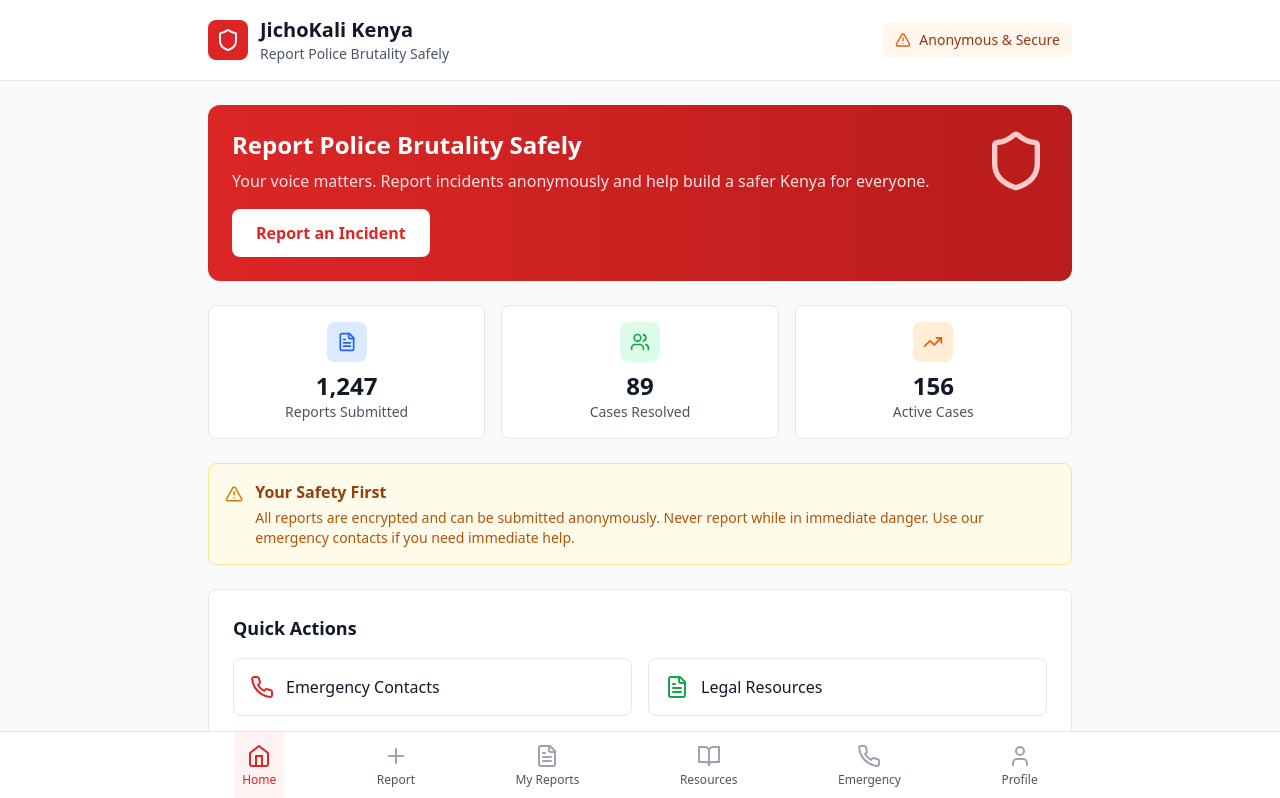
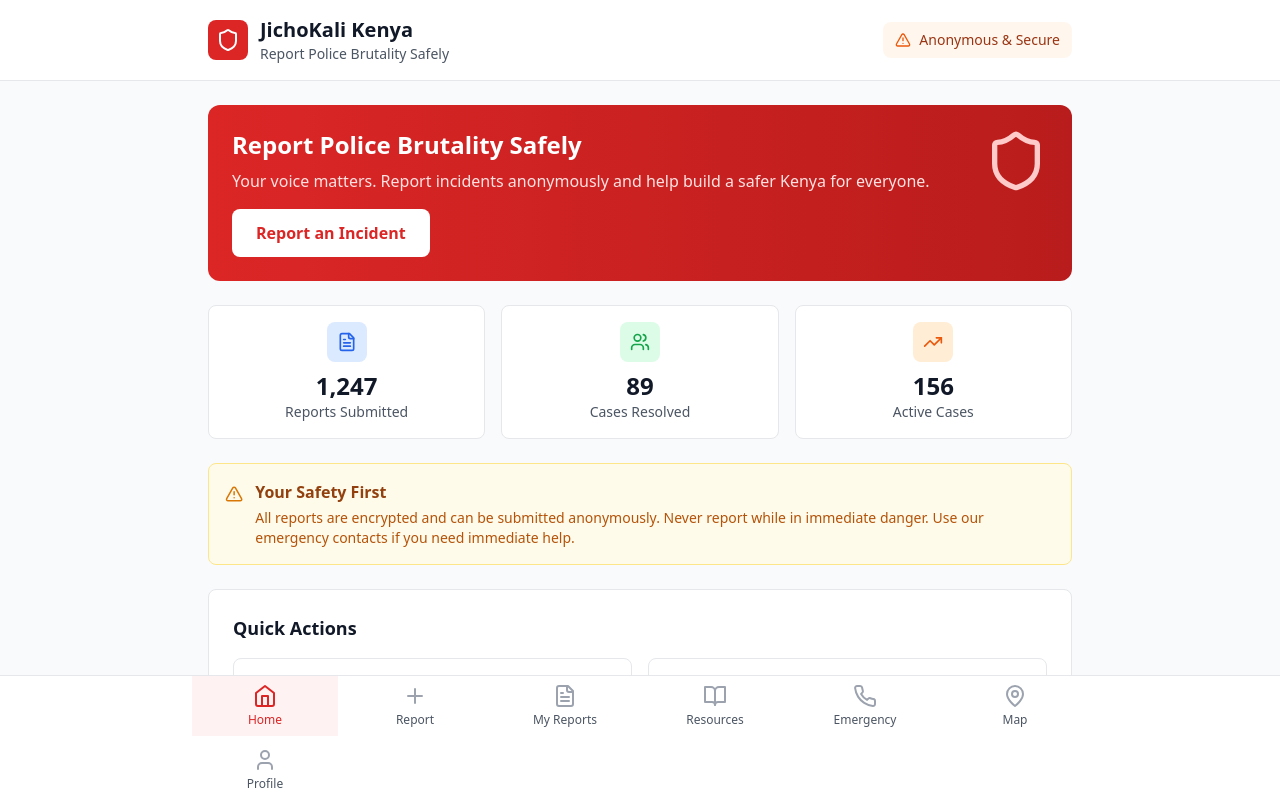
Before and after one commit to Tindah01/JichoKali, a React (Vite) app: page / in a window 1280 px wide. Shown: the top 798 px of the page. Built offline with nearby package versions, Linux system fonts and the light colour scheme.

Commit message:
Update Navigation.tsx

```diff
--- a/src/components/Navigation.tsx
+++ b/src/components/Navigation.tsx
@@ -1,25 +1,39 @@
 import React from 'react';
-import { Home, Plus, FileText, BookOpen, Phone, User } from 'lucide-react';
+import { Home, Plus, FileText, BookOpen, Phone, User, Shield, MapPin } from 'lucide-react';
 
 interface NavigationProps {
   activeTab: string;
   onTabChange: (tab: string) => void;
+  isAdmin?: boolean;
 }
 
-const Navigation: React.FC<NavigationProps> = ({ activeTab, onTabChange }) => {
-  const tabs = [
+const Navigation: React.FC<NavigationProps> = ({ activeTab, onTabChange, isAdmin = false }) => {
+  const userTabs = [
     { id: 'home', label: 'Home', icon: Home },
     { id: 'report', label: 'Report', icon: Plus },
     { id: 'reports', label: 'My Reports', icon: FileText },
     { id: 'resources', label: 'Resources', icon: BookOpen },
     { id: 'emergency', label: 'Emergency', icon: Phone },
+    { id: 'map', label: 'Map', icon: MapPin },
     { id: 'profile', label: 'Profile', icon: User }
   ];
+
+  const adminTabs = [
+    { id: 'home', label: 'Home', icon: Home },
+    { id: 'admin', label: 'Admin', icon: Shield },
+    { id: 'reports', label: 'All Reports', icon: FileText },
+    { id: 'resources', label: 'Resources', icon: BookOpen },
+    { id: 'emergency', label: 'Emergency', icon: Phone },
+    { id: 'map', label: 'Map', icon: MapPin },
+    { id: 'profile', label: 'Profile', icon: User }
+  ];
+
+  const tabs = isAdmin ? adminTabs : userTabs;
 
   return (
     <nav className="fixed bottom-0 left-0 right-0 bg-white border-t border-gray-200">
       <div className="max-w-4xl mx-auto">
-        <div className="flex justify-around">
+        <div className={`grid ${isAdmin ? 'grid-cols-7' : 'grid-cols-6'} gap-1`}>
           {tabs.map((tab) => {
             const Icon = tab.icon;
             const isActive = activeTab === tab.id;
@@ -27,7 +41,7 @@
               <button
                 key={tab.id}
                 onClick={() => onTabChange(tab.id)}
-                className={`flex flex-col items-center py-3 px-2 text-xs font-medium transition-colors ${
+                className={`flex flex-col items-center py-2 px-1 text-xs font-medium transition-colors ${
                   isActive
                     ? 'text-red-600 bg-red-50'
                     : 'text-gray-600 hover:text-gray-900'
```
